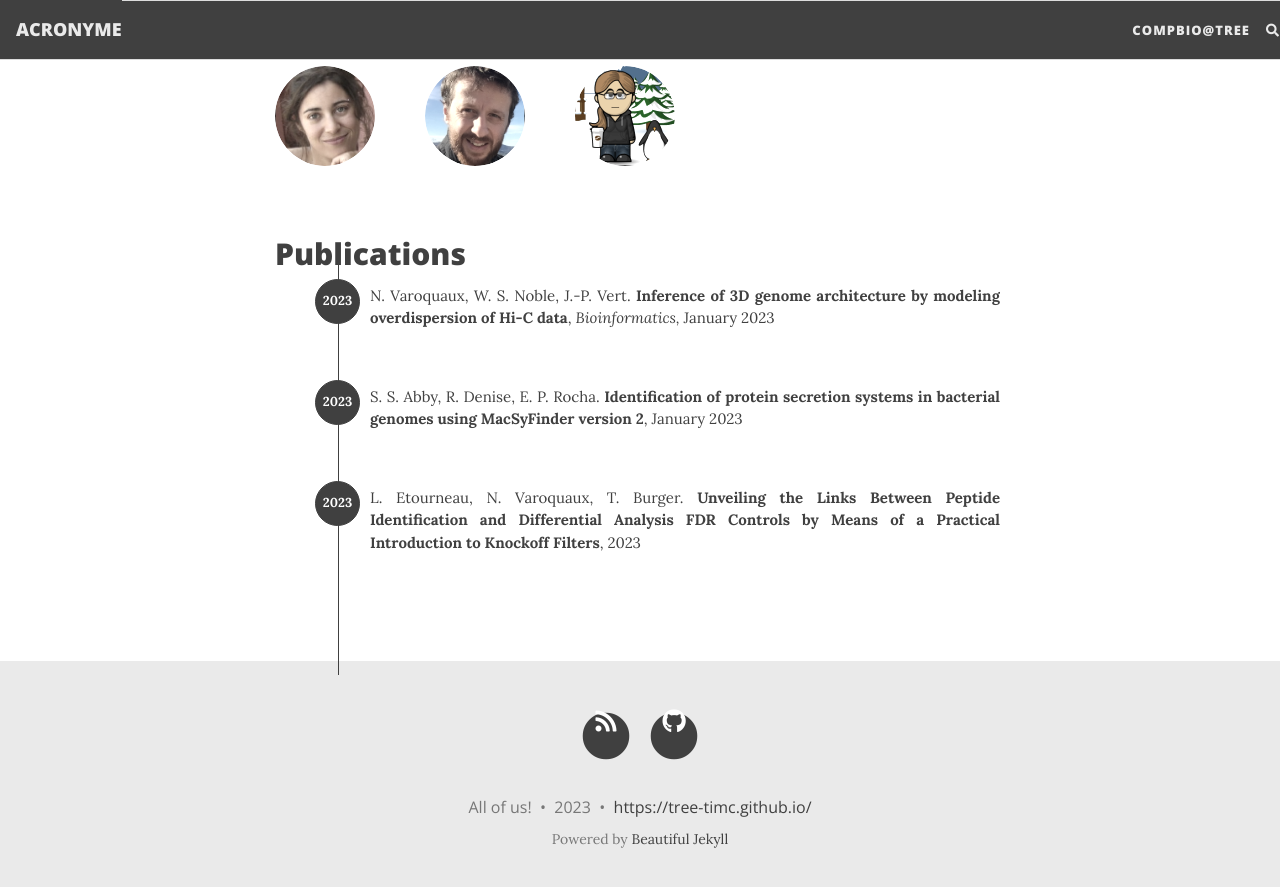
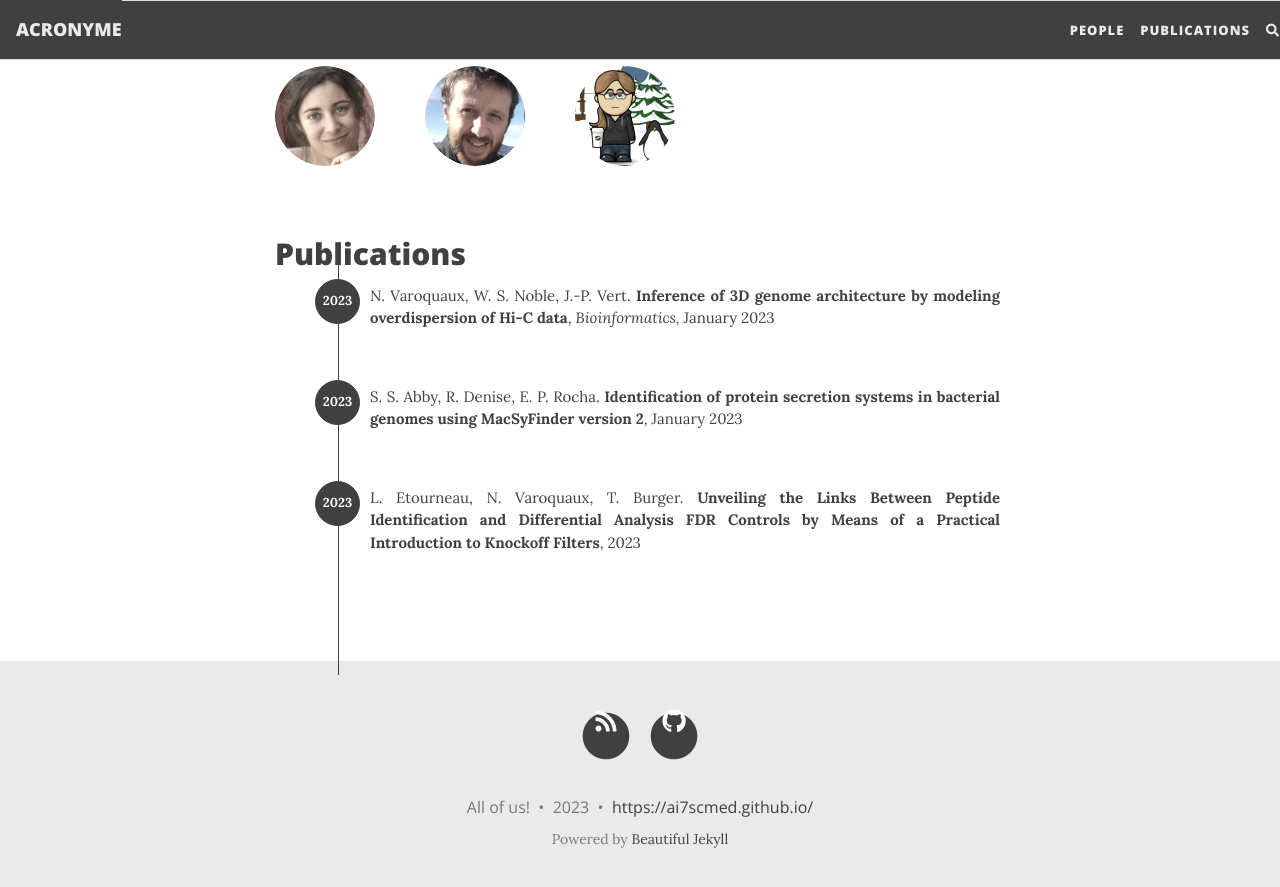
Before and after one commit to ai4scmed/ai4scmed.github.io, a Jekyll site: the page built from about.md, in a window 1280 px wide and 900 px high, scrolled down 911 px. Shown: the top 887 px of the window. Built offline with Jekyll 4.4.1, drawn with Linux system fonts in a browser that asks for light colours; nearby versions of some CDN libraries; comment, search, counter and statistics services are not loaded; some of the changed text lies outside the part shown.

```diff
--- a/_config.yml
+++ b/_config.yml
@@ -14,7 +14,8 @@ author: All of us!
 # --- List of links in the navigation bar --- #
 
 navbar-links:
-  CompBio@TrEE: https://tree-timc.github.io/compbio/
+    People: "people"
+    Publications: "publications"
 
 # --- Logo --- #
 
@@ -38,7 +39,7 @@ social-network-links:
   #email: "someone@example.com"
   rss: true  # remove this line if you don't want to show an RSS link at the bottom
   #facebook: deanattali
-  github: tree-TiMC
+  github: ai4scmed
   #twitter: daattali
   #patreon: DeanAttali
   #youtube: c/daattali
@@ -75,7 +76,7 @@ share-links-active:
 
 # How to display the link to your website in the footer
 # Remove this if you don't want a link in the footer
-url-pretty: "https://tree-timc.github.io/"
+url-pretty: "https://ai7scmed.github.io/"
 
 # Excerpt word length - Truncate the excerpt of each post on the feed page to the specified number of words
 excerpt_length: 50
```
Also changed, not shown: about.md (+2 -2 lines).
